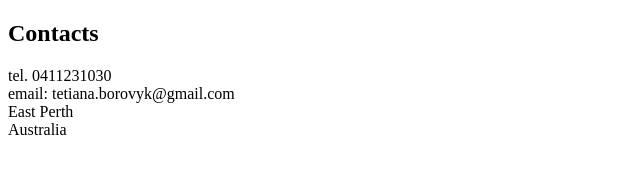
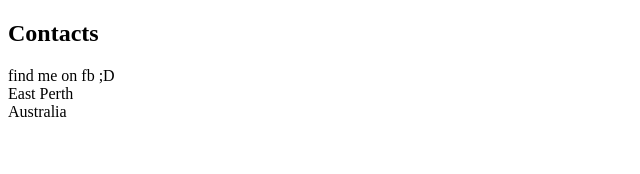
Before and after one commit to TetianaKuzma/resume1, a plain HTML site: page extra/Contacts.html in a window 1280 px wide. Shown: the whole page, without its empty margins (0-640 px from the left). Drawn offline with Linux system fonts and the light colour scheme.

Commit message:
Add files via upload

```diff
--- a/extra/Contacts.html
+++ b/extra/Contacts.html
@@ -7,8 +7,7 @@
 </head>
 <body>
     <h2>Contacts</h2>
-    tel. 0411231030 <br/>
-    email: tetiana.borovyk@gmail.com <br/>
+    find me on fb ;D<br/>
     East Perth<br/>
     Australia <br>
 </body>
```
